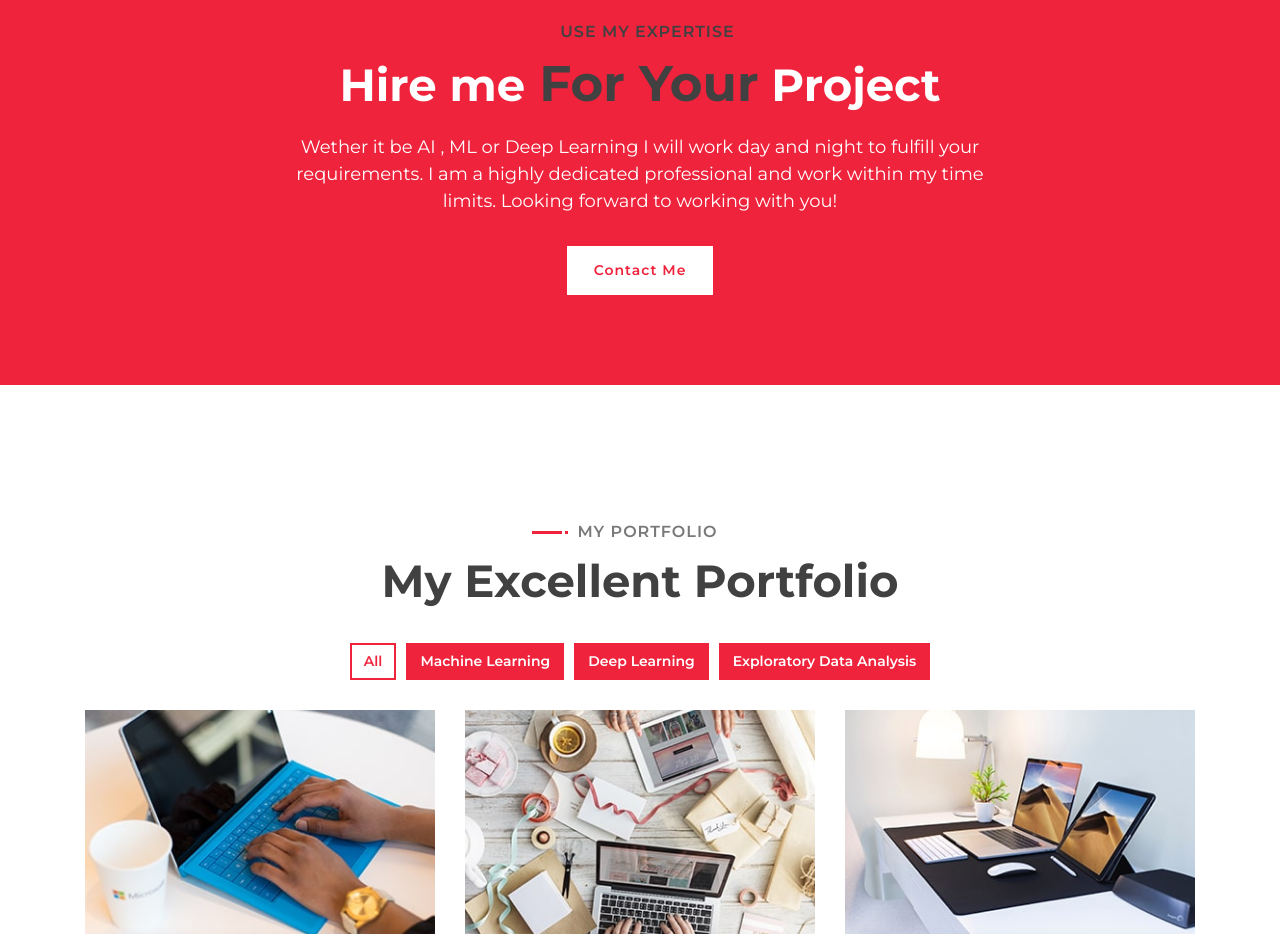
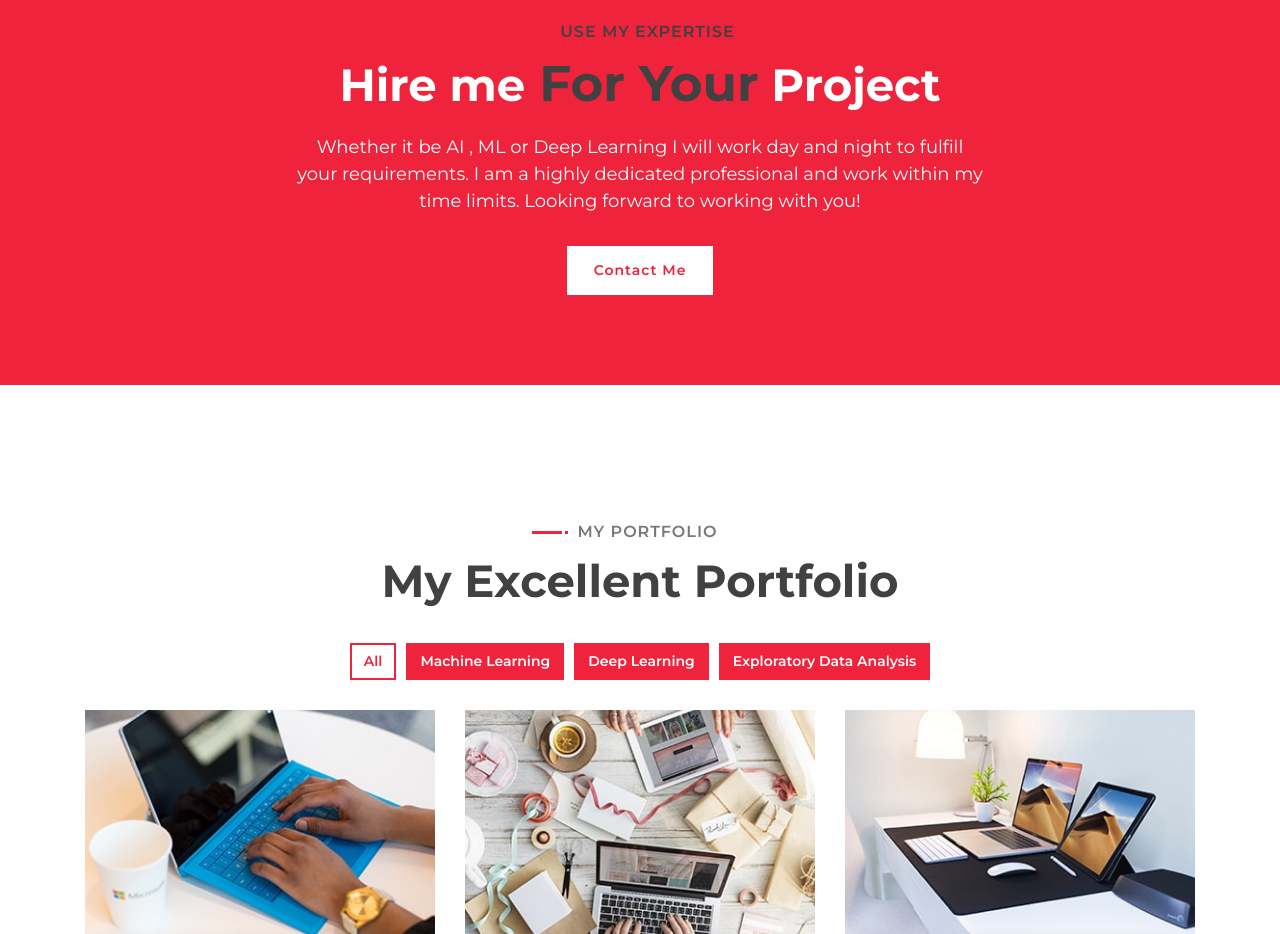
Before and after one commit to Jamal-Ahmed-Khan/Portfolio-Website, a plain HTML site: page index.html in a window 1280 px wide. Shown: the part 2520-3454 px from the top of the page. Drawn offline with nearby package versions, Linux system fonts and the light colour scheme.

Commit message:
Update index.html

```diff
--- a/index.html
+++ b/index.html
@@ -251,7 +251,7 @@
                 </div>
                 <div class="container banner-text">
                     <p>
-                       Wether it be AI , ML or Deep Learning I will work day and night to fulfill your requirements. I am a highly dedicated professional and work within my time limits. Looking forward to working with you!
+                       Whether it be AI , ML or Deep Learning I will work day and night to fulfill your requirements. I am a highly dedicated professional and work within my time limits. Looking forward to working with you!
                     </p>
                     <a class="btn">Contact Me</a>
                 </div>
```
